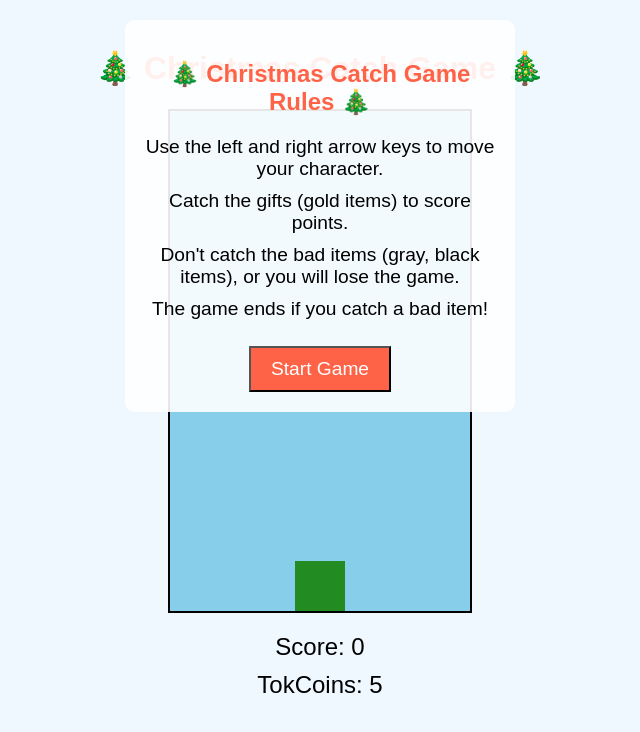
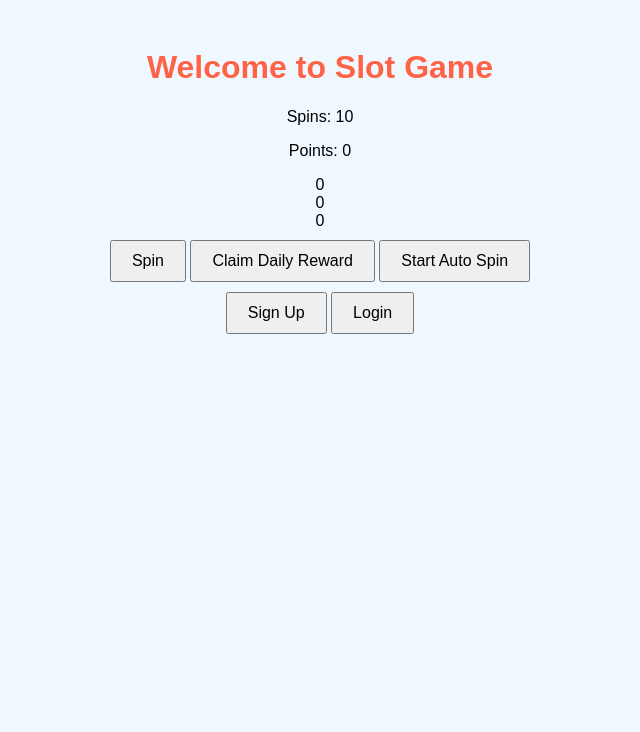
Before and after one commit to Ianrourke1232/game-, a plain HTML site: page index.html in a window 1280 px wide. Shown: the whole page, without its empty margins (320-960 px from the left). Drawn offline with Linux system fonts and the light colour scheme.

Commit message:
Update index.html

```diff
--- a/index.html
+++ b/index.html
@@ -1,43 +1,43 @@
 <!DOCTYPE html>
 <html lang="en">
 <head>
-    <meta charset="UTF-8">
-    <meta name="viewport" content="width=device-width, initial-scale=1.0">
-    <title>Christmas Catch Game</title>
-    <link rel="stylesheet" href="style.css">
+  <meta charset="UTF-8">
+  <meta name="viewport" content="width=device-width, initial-scale=1.0">
+  <title>Slot Game</title>
+  <link rel="stylesheet" href="style.css">
 </head>
 <body>
-    <h1>🎄 Christmas Catch Game 🎄</h1>
+  <div class="container">
+    <h1>Welcome to Slot Game</h1>
 
-    <!-- Game Area -->
-    <div id="game-area">
-        <div id="player"></div>
+    <!-- Displaying user info -->
+    <div class="user-info">
+      <p id="creator-code"></p>
+      <p id="spin-count">Spins: 10</p>
+      <p id="points-count">Points: 0</p>
     </div>
 
-    <!-- Score Display -->
-    <div id="score">Score: 0</div>
-
-    <!-- TokCoin Display -->
-    <div id="tokcoin">TokCoins: 5</div>
-
-    <!-- Game Over Display -->
-    <div id="game-over" style="display: none;">
-        <p>Game Over! 🎅 You caught a bad item!</p>
-        <button id="restart-btn">Restart</button>
+    <!-- Slot Machine -->
+    <div class="slot-machine">
+      <div id="slot1" class="slot">0</div>
+      <div id="slot2" class="slot">0</div>
+      <div id="slot3" class="slot">0</div>
     </div>
 
-    <!-- Rules Display -->
-    <div id="rules">
-        <h2>🎄 Christmas Catch Game Rules 🎄</h2>
-        <ul>
-            <li>Use the left and right arrow keys to move your character.</li>
-            <li>Catch the gifts (gold items) to score points.</li>
-            <li>Don't catch the bad items (gray, black items), or you will lose the game.</li>
-            <li>The game ends if you catch a bad item!</li>
-        </ul>
-        <button id="start-btn">Start Game</button>
+    <!-- Spin and Daily Reward Buttons -->
+    <div class="controls">
+      <button onclick="spin()">Spin</button>
+      <button onclick="claimDailyReward()">Claim Daily Reward</button>
+      <button onclick="startAutoSpin()">Start Auto Spin</button>
     </div>
 
-    <script src="script.js"></script>
+    <!-- Login/Signup Links -->
+    <div class="auth">
+      <button id="signup-btn">Sign Up</button>
+      <button id="login-btn">Login</button>
+    </div>
+  </div>
+
+  <script src="script.js"></script>
 </body>
 </html>
```
